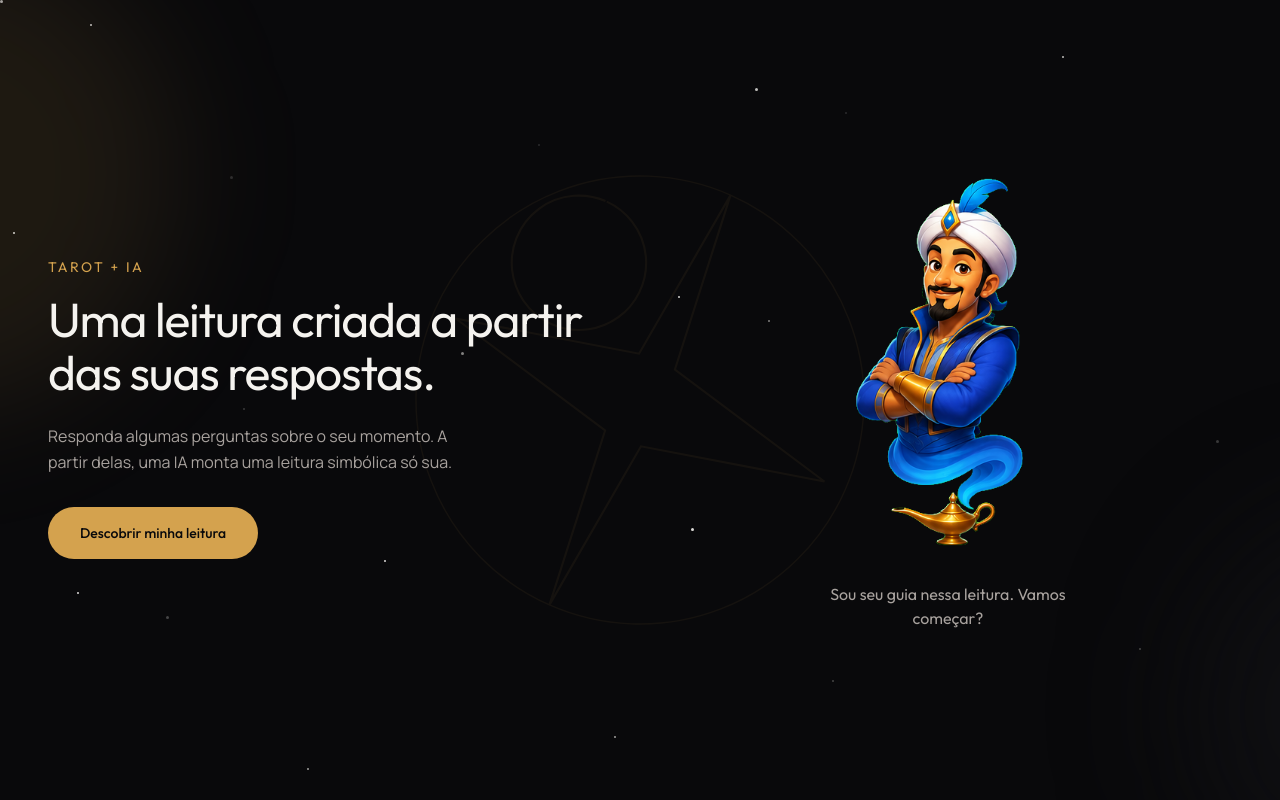
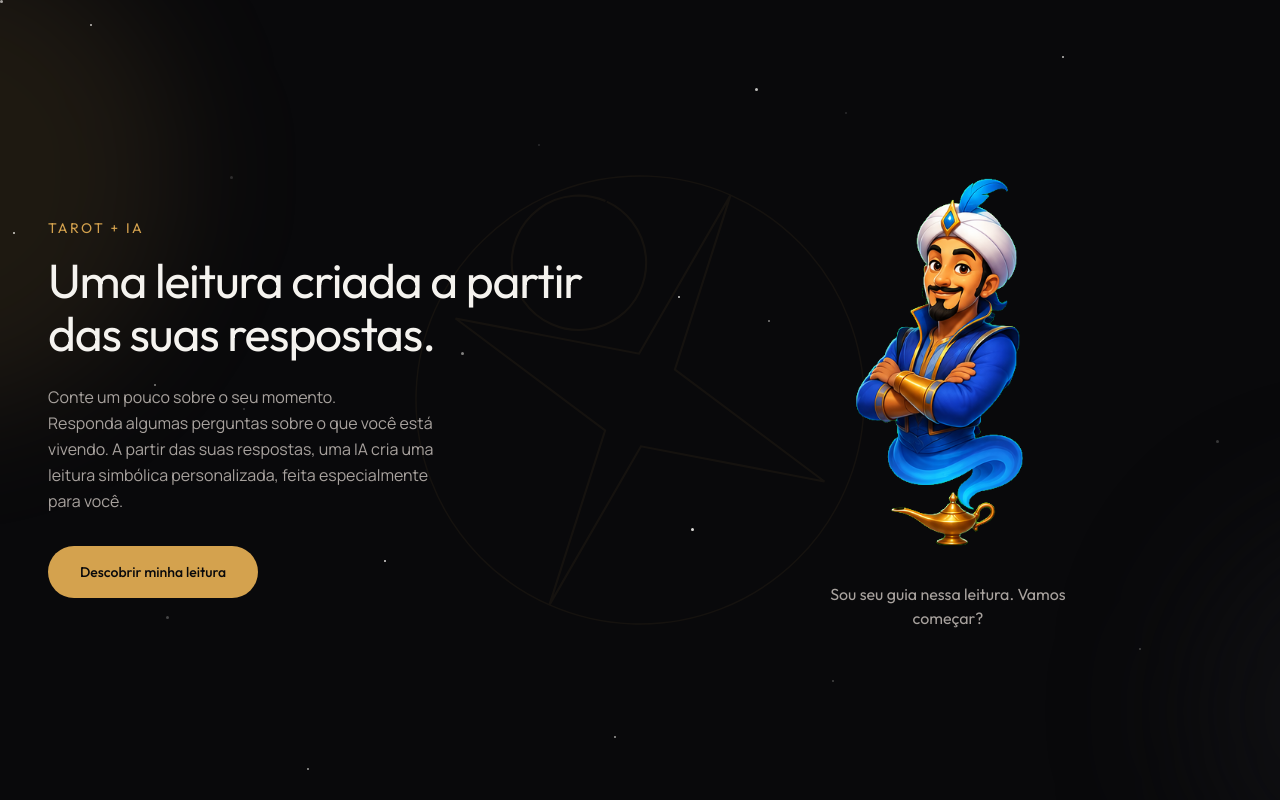
Before and after one commit to Luizguilherme110/TAROT, a Next.js app: page / in a window 1280 px wide. Shown: the top 800 px of the page. Built offline with nearby package versions, Linux system fonts and the light colour scheme; no server answers.

Commit message:
feat: implement landing page hero component and define custom theme styles

```diff
--- a/app/globals.css
+++ b/app/globals.css
@@ -24,6 +24,20 @@
   }
 }
 
+@keyframes glow-pulse {
+  0%,
+  100% {
+    box-shadow: 0 0 0 0 rgb(212 162 78 / 0.45);
+  }
+  50% {
+    box-shadow: 0 0 0 10px rgb(212 162 78 / 0);
+  }
+}
+
+.animate-glow-pulse {
+  animation: glow-pulse 2.4s ease-in-out infinite;
+}
+
 @media (prefers-reduced-motion: reduce) {
   *,
   *::before,
--- a/components/landing/LandingHero.tsx
+++ b/components/landing/LandingHero.tsx
@@ -10,12 +10,15 @@ export function LandingHero() {
           Uma leitura criada a partir das suas respostas.
         </h1>
         <p className="mt-6 max-w-[42ch] text-base leading-relaxed text-parchment-400">
-          Responda algumas perguntas sobre o seu momento. A partir delas, uma IA monta uma leitura simbólica só sua.
+          Conte um pouco sobre o seu momento.
+          <br />
+          Responda algumas perguntas sobre o que você está vivendo. A partir das suas respostas, uma IA cria uma
+          leitura simbólica personalizada, feita especialmente para você.
         </p>
         <div className="mt-8 flex flex-wrap gap-4">
           <Link
             href="/leitura"
-            className="inline-flex items-center justify-center rounded-full bg-gold-400 px-8 py-4 font-display text-sm font-medium text-ink-950 transition-transform duration-300 ease-out hover:-translate-y-0.5 hover:bg-gold-300 active:translate-y-0 active:scale-[0.98]"
+            className="animate-glow-pulse inline-flex items-center justify-center rounded-full bg-gold-400 px-8 py-4 font-display text-sm font-medium text-ink-950 transition-transform duration-300 ease-out hover:-translate-y-0.5 hover:bg-gold-300 active:translate-y-0 active:scale-[0.98]"
           >
             Descobrir minha leitura
           </Link>
```
